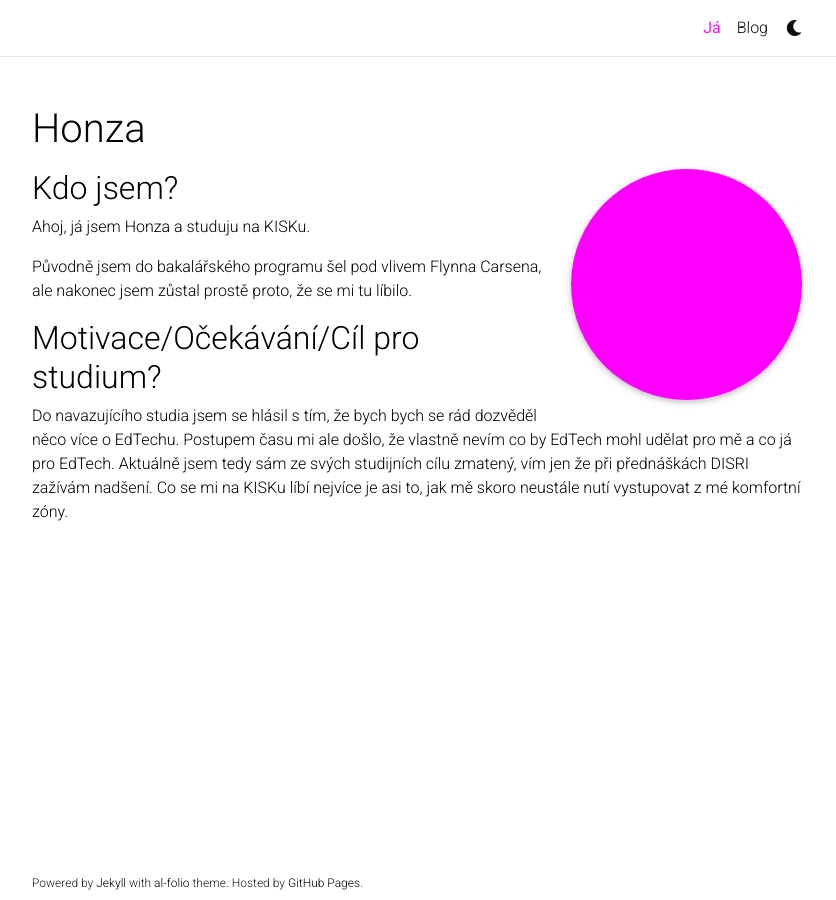
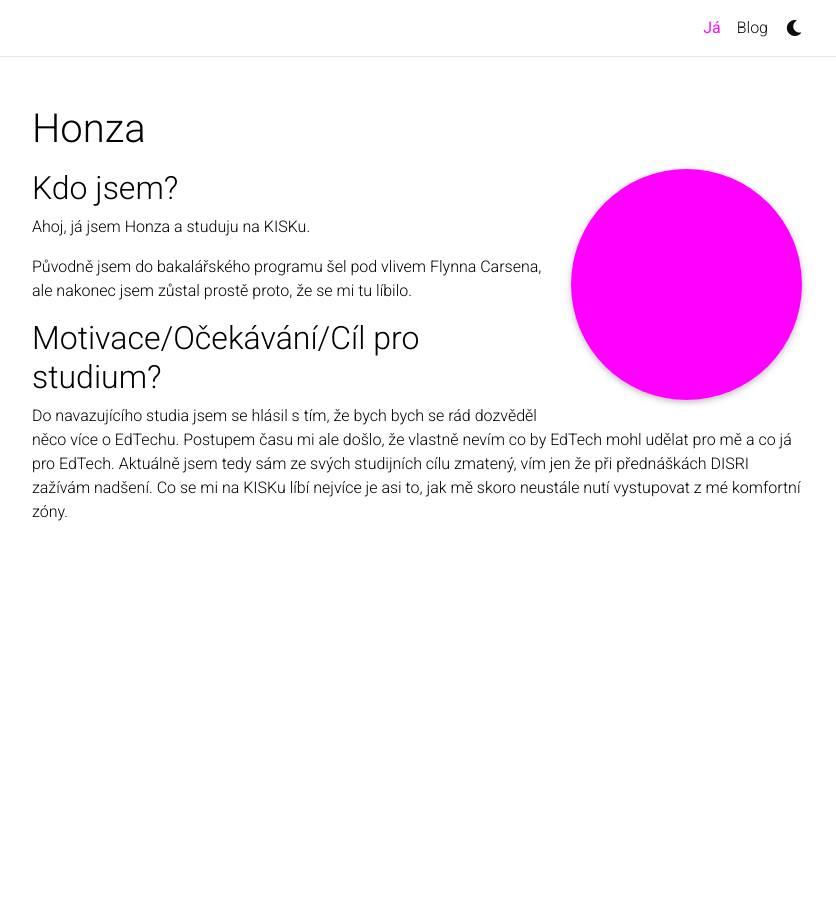
Before and after one commit to Honza-B1234/Honza-B1234.github.io, a Jekyll site: the page built from _pages/about.md, in a window 1280 px wide. Shown: the whole page, without its empty margins (223-1059 px from the left). Built offline with Jekyll 4.4.1, drawn with Linux system fonts in a browser that asks for light colours; full-size pictures stand in for the smaller copies a plugin makes; comment, search, counter and statistics services are not loaded; a style sheet for code colours, icons or effects is not loaded.

Commit message:
Update _config.yml

```diff
--- a/_config.yml
+++ b/_config.yml
@@ -9,9 +9,7 @@
 email:
 description: > # the ">" symbol means to ignore newlines until "footer_text:"
 
-footer_text: >
-  Powered by <a href="https://jekyllrb.com/" target="_blank">Jekyll</a> with <a href="https://github.com/alshedivat/al-folio">al-folio</a> theme.
-  Hosted by <a href="https://pages.github.com/" target="_blank">GitHub Pages</a>.
+footer_text:
 keywords: KISK  # add your own keywords or leave empty
 
 lang: cs # the language of your site (for example: en, fr, cn, ru, etc.)
```
